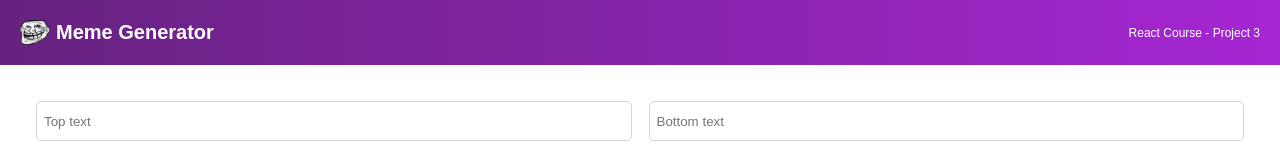
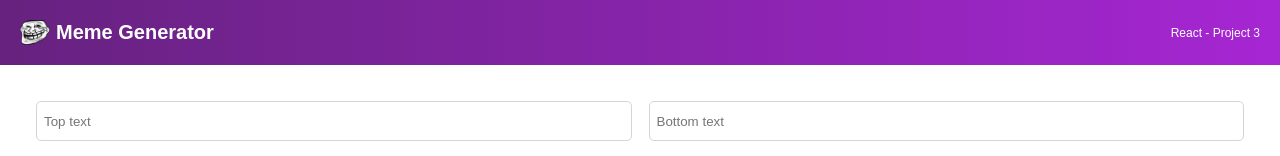
Before and after one commit to Cannon-Cole/meme-generator, a React (Create React App) app: page / in a window 1280 px wide. Shown: the top 156 px of the page. Built offline with nearby package versions, Linux system fonts and the light colour scheme; the HTML template or start-up script is replaced by a standard one.

Commit message:
Changed upper right text and removed unused import

```diff
--- a/src/App.js
+++ b/src/App.js
@@ -1,4 +1,3 @@
-import logo from "./logo.svg";
 import "./App.css";
 import Header from "./components/Header";
 import Meme from "./components/Meme";
--- a/src/components/Header.js
+++ b/src/components/Header.js
@@ -8,7 +8,7 @@ export default function Header() {
         className="header--image"
       />
       <h2 className="header--title">Meme Generator</h2>
-      <h4 className="header--project">React Course - Project 3</h4>
+      <h4 className="header--project">React - Project 3</h4>
     </header>
   );
 }
```
